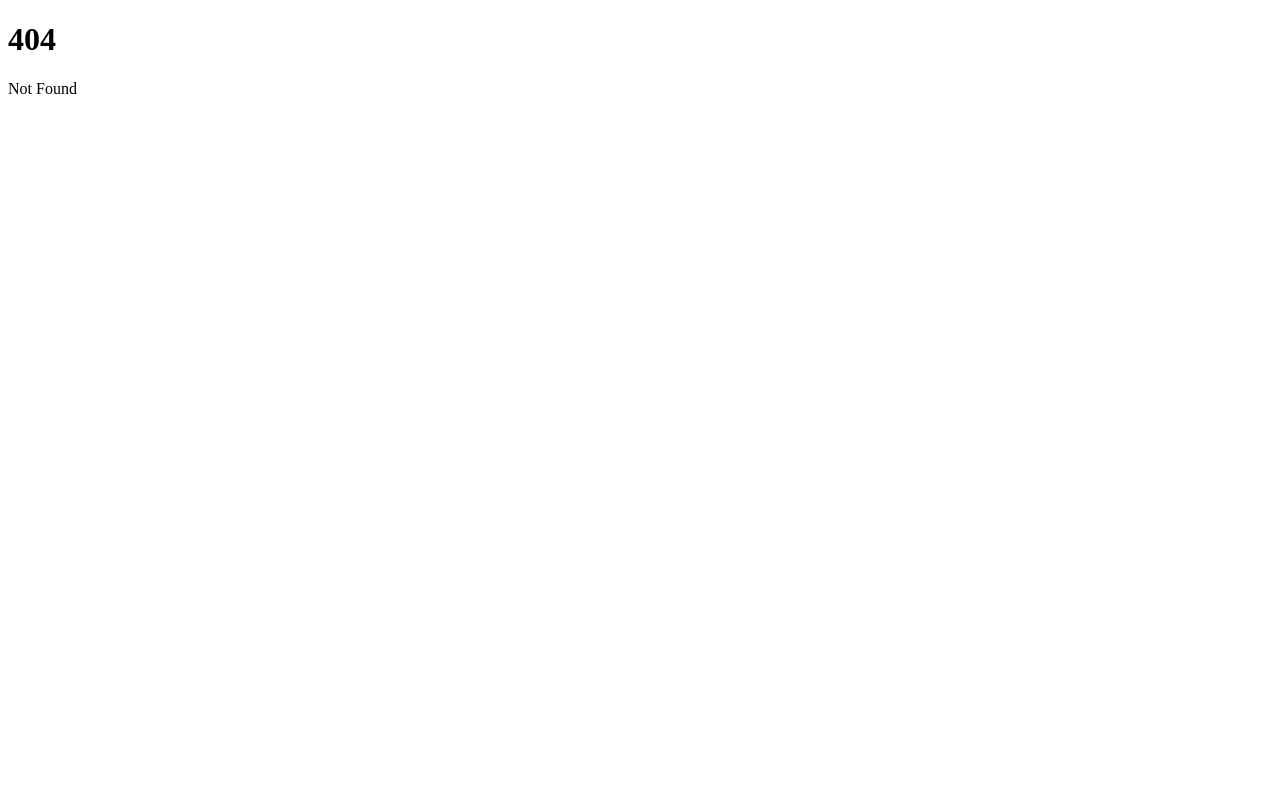
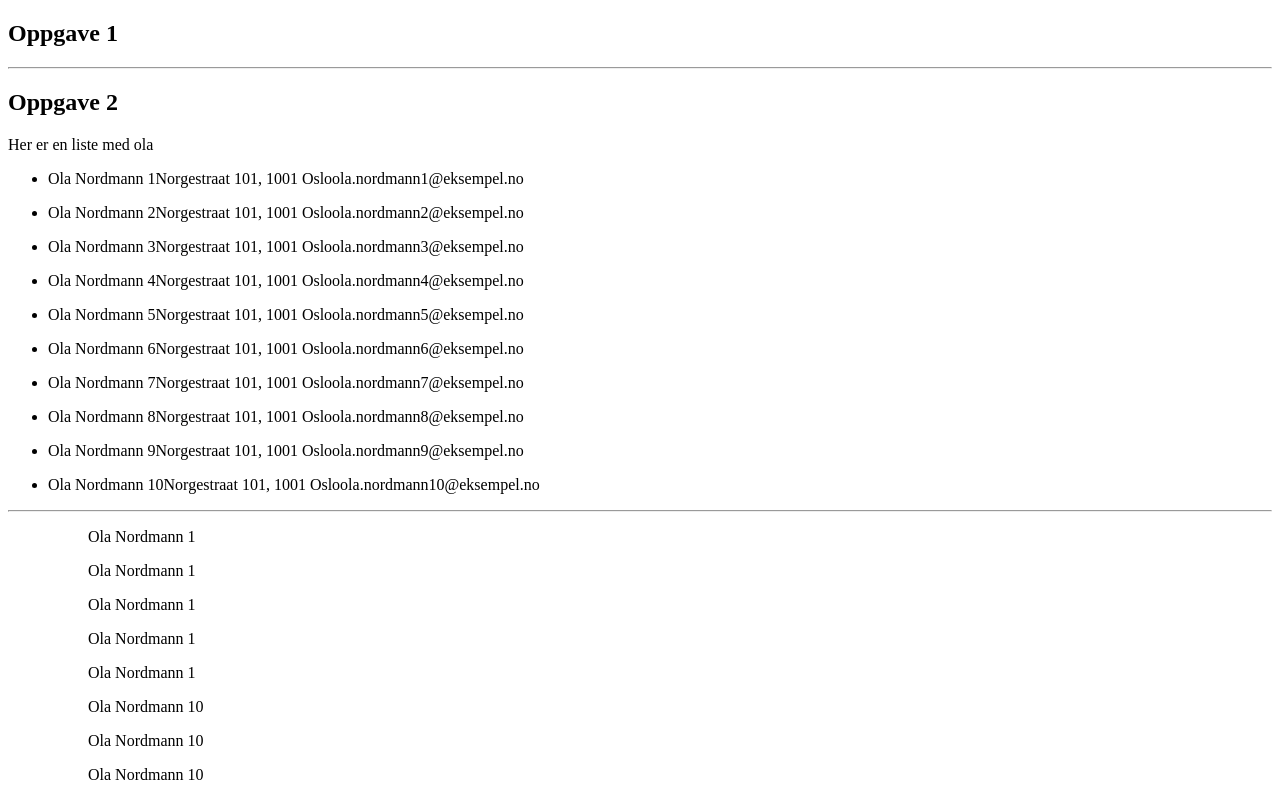
Before and after one commit to WattsonG42/svelte, a SvelteKit app: page /IT2-V4-Prove in a window 1280 px wide. Before the commit this address had no page. Shown: the top 800 px of the page. Built offline with nearby package versions, Linux system fonts and the light colour scheme.

Commit message:
forferdelig prøveeksempel

```diff
--- /dev/null
+++ b/src/routes/IT2-V4-Prove/+page.svelte
@@ -0,0 +1,64 @@
+<script>
+    class Skole {
+        constructor(navn, klasser, adresse) {
+            this.navn = navn;
+            this.klasser = klasser; // skal være klasse[]
+            this.adresse = adresse;
+        }
+        alleEleverPaaSkolen() {
+            let listeMedElever = [];
+            for (let klasse of this.klasser) {
+                for (let elev of klasse.elever) {
+            listeMedElever.push(elev.navn);
+            }
+        }
+        listeMedElever.sort();
+        return listeMedElever;
+    }
+
+    }
+    class Klasse {
+        constructor(navn, trinn, elever) {
+            this.navn = navn;
+            this.trinn = trinn;
+            this.elever = elever; // skal være elev[]
+        }
+    }
+    class Elev {
+        constructor(navn, adresse, epost) {
+            this.navn = navn;
+            this.adresse = adresse;
+            this.epost = epost;
+        }
+    }
+
+
+    let  listeMedOla = [];
+    let  listeMedKlasser = [];
+    for (let i = 1; i < 11; i++) {
+        listeMedOla.push(new Elev(`Ola Nordmann ${i}`, 'Norgestraat 101, 1001 Oslo', `ola.nordmann${i}@eksempel.no`))
+    }
+    for (let i = 1; i < 6; i++) {
+        listeMedKlasser.push(new Klasse(`ST${i}`,  `VG${i}`, listeMedOla))
+    }
+    const askervgs = new Skole('Asker VGS', listeMedKlasser, 'Fredtunveien')
+    // console.log(listeMedKlasser[0])
+</script>
+
+
+<h2>Oppgave 1</h2>
+<hr>
+<h2>Oppgave 2</h2>
+<p>Her er en liste med ola</p>
+{#each listeMedOla as ola}
+    <ul>
+        <li>{ola.navn}{ola.adresse}{ola.epost}</li>
+    </ul>
+{/each}
+<hr>
+{#each askervgs.alleEleverPaaSkolen() as elev}
+    <ul>
+        <ol>{elev}</ol>
+    </ul>
+{/each}
+<hr>
```
